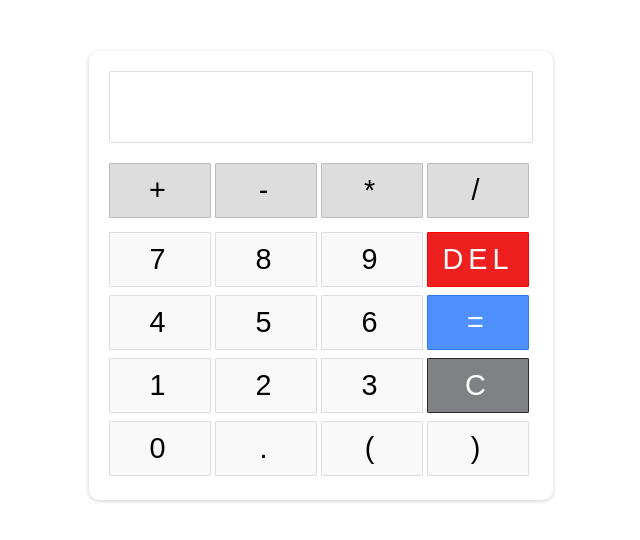
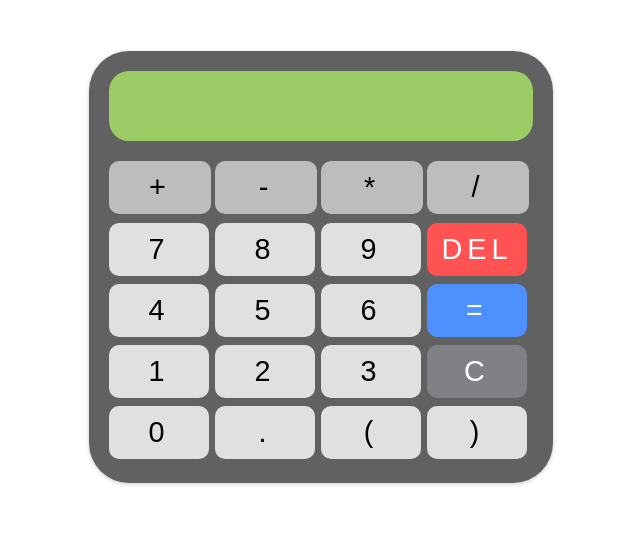
Before and after one commit to NoeOnDev/Calculator-Web-Lexical-Derivation-Tree, a React (Vite) app: page / in a window 1280 px wide. Shown: the top 540 px of the page, without its empty margins (319-959 px from the left). Built offline with nearby package versions, Linux system fonts and the light colour scheme.

Commit message:
Actualizar estilos y funcionalidad de la calculadora

```diff
--- a/src/components/CalculatorForm.jsx
+++ b/src/components/CalculatorForm.jsx
@@ -91,6 +91,10 @@ function CalculatorForm() {
         setResultDisplayed(true);
     };
 
+    const handleDeleteClick = () => {
+        setInput(input.slice(0, -1));
+    };
+
     const handleClearClick = () => {
         setInput("");
     };
@@ -111,7 +115,7 @@ function CalculatorForm() {
                         <div onClick={handleNumberClick}>7</div>
                         <div onClick={handleNumberClick}>8</div>
                         <div onClick={handleNumberClick}>9</div>
-                        <div className={style.delete}>DEL</div>
+                        <div className={style.delete} onClick={handleDeleteClick}>DEL</div>
                     </div>
                     <div className={style.numbers}>
                         <div onClick={handleNumberClick}>4</div>
--- a/src/styles/calculatorStyle.module.css
+++ b/src/styles/calculatorStyle.module.css
@@ -13,11 +13,11 @@ body {
     padding: 20px;
     -webkit-box-shadow: 0px 1px 4px 0px rgba(0, 0, 0, 0.2);
     box-shadow: 0px 1px 4px 0px rgba(0, 0, 0, 0.2);
-    border-radius: 10px;
+    border-radius: 40px;
+    background-color: #616161;
   }
 
   .input {
-    border: 1px solid #ddd;
     border-radius: 1px;
     height: 60px;
     padding-right: 15px;
@@ -26,24 +26,20 @@ body {
     font-size: 2.5rem;
     overflow-x: auto;
     transition: all .2s ease-in-out;
-  }
-
-  .input:hover {
-    border: 1px solid #bbb;
-    -webkit-box-shadow: inset 0px 1px 4px 0px rgba(0, 0, 0, 0.2);
-    box-shadow: inset 0px 1px 4px 0px rgba(0, 0, 0, 0.2);
+    background-color: #9CCC65;
+    border-radius: 20px;
   }
 
   .operators div {
     display: inline-block;
-    border: 1px solid #bbb;
-    border-radius: 1px;
-    width: 80px;
+    border-radius: 10px;
+    border: none;
+    width: 82px;
     text-align: center;
     padding: 10px;
-    margin: 20px 4px 10px 0;
+    margin: 20px 4px 5px 0;
     cursor: pointer;
-    background-color: #ddd;
+    background-color: #BDBDBD;
     transition: border-color .2s ease-in-out, background-color .2s, box-shadow .2s;
   }
 
@@ -64,14 +60,14 @@ body {
 
   .numbers div {
     display: inline-block;
-    border: 1px solid #ddd;
-    border-radius: 1px;
+    border-radius: 10px;
+    border: none;
     width: 80px;
     text-align: center;
     padding: 10px;
-    margin: 4px 4px 4px 0;
+    margin: 4px 6px 4px 0;
     cursor: pointer;
-    background-color: #f9f9f9;
+    background-color: #E0E0E0;
     transition: border-color .2s ease-in-out, background-color .2s, box-shadow .2s;
   }
 
@@ -88,10 +84,12 @@ body {
 
   div.equal {
     display: inline-block;
-    border: 1px solid #3079ED;
-    border-radius: 1px;
+    width: 80px;
+    border-radius: 10px;
+    padding: 10px;
     text-align: center;
     cursor: pointer;
+    border: none;
     color: #FFF;
     background-color: #4d90fe;
     transition: all .2s ease-in-out;
@@ -101,7 +99,6 @@ body {
     background-color: #307CF9;
     -webkit-box-shadow: 0px 1px 4px 0px rgba(0, 0, 0, 0.2);
     box-shadow: 0px 1px 4px 0px rgba(0, 0, 0, 0.2);
-    border-color: #1857BB;
   }
 
   div.equal:active {
@@ -110,8 +107,9 @@ body {
 
   div.clear {
     display: inline-block;
-    border: 1px solid #2c2c2c;
-    border-radius: 1px;
+    border-radius: 10px;
+    border: none;
+    padding: 10px;
     text-align: center;
     cursor: pointer;
     color: #FFF;
@@ -123,7 +121,6 @@ body {
         background-color: #4d4f52;
         -webkit-box-shadow: 0px 1px 4px 0px rgba(0, 0, 0, 0.2);
         box-shadow: 0px 1px 4px 0px rgba(0, 0, 0, 0.2);
-        border-color: #303030;
     }
 
     div.clear:active {
@@ -131,21 +128,20 @@ body {
     }
 
     div.delete {
-      display: inline-block;
-      border: 1px solid #ff0000;
-      border-radius: 1px;
+      border-radius: 10px;
       text-align: center;
       cursor: pointer;
+      padding: 10px;
       color: #FFF;
-      background-color: #ee1f1f;
+      background-color: #FF5252;
       transition: all .2s ease-in-out;
+      border: none;
     }
 
       div.delete:hover {
           background-color: #bb0000;
           -webkit-box-shadow: 0px 1px 4px 0px rgba(0, 0, 0, 0.2);
           box-shadow: 0px 1px 4px 0px rgba(0, 0, 0, 0.2);
-          border-color: #ff0000;
       }
 
       div.delete:active {
```
